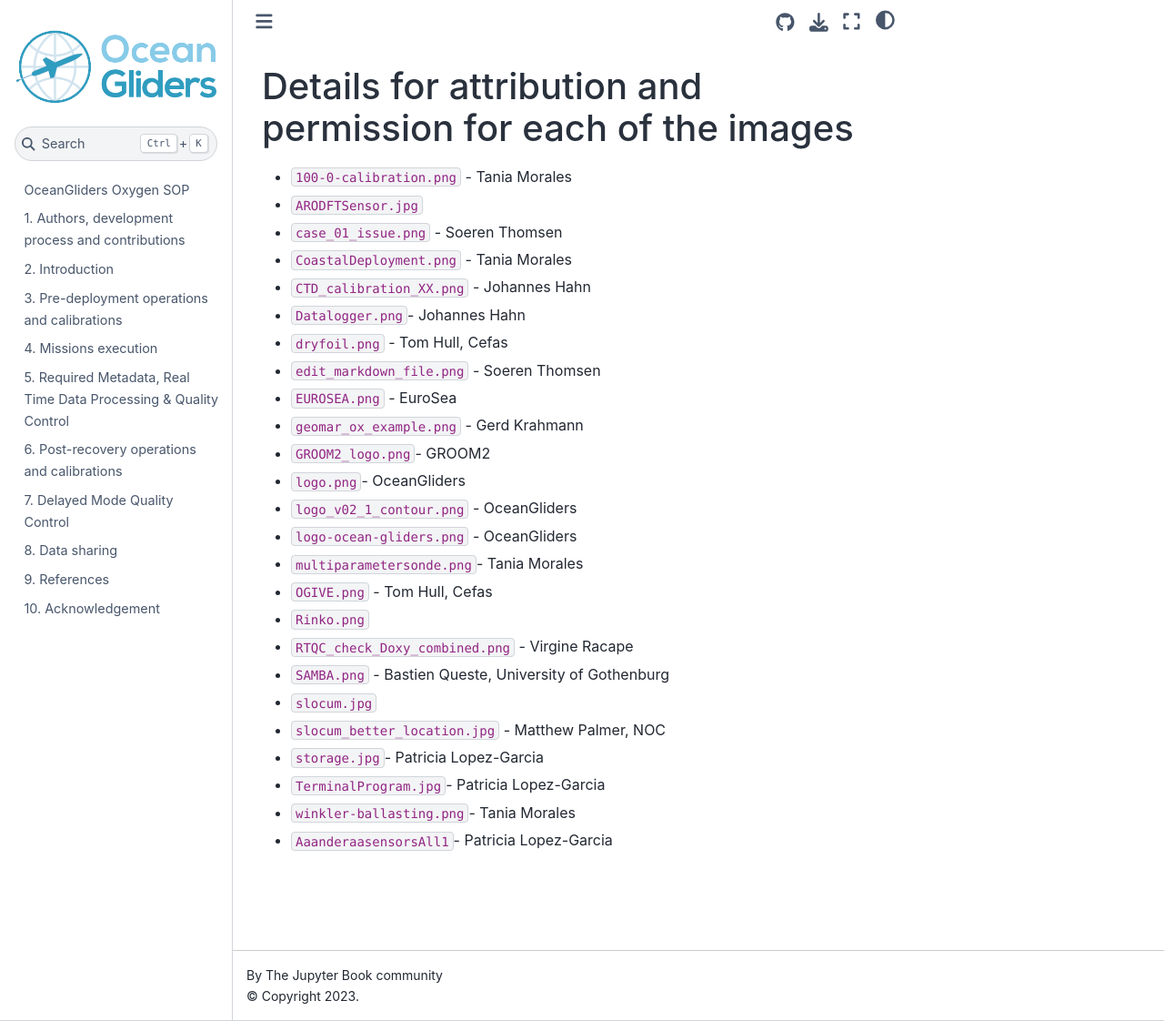
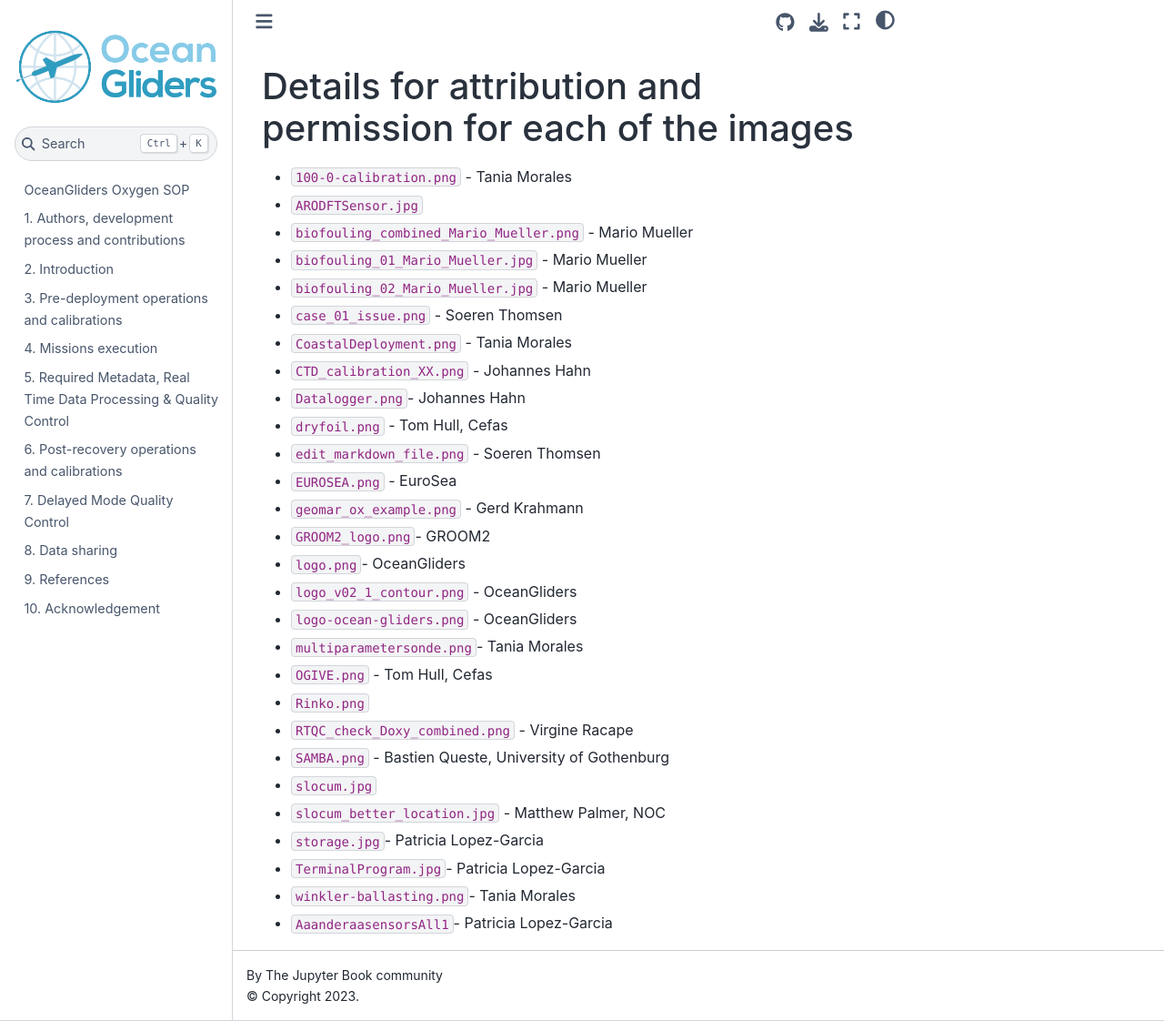
Before and after one commit to OceanGlidersCommunity/Oxygen_SOP, a Jupyter Book: the page built from images/permissions.md, in a window 1280 px wide and 1122 px high. Shown: the whole window at 91% size. Built offline with Jupyter Book 1.0.4 settings and Sphinx 7.4.7 and the Sphinx Book theme 1.1.4, drawn with Linux system fonts in a browser that asks for light colours.

Commit message:
add 3 biofouling image credits to Mario Mueller

```diff
--- a/images/permissions.md
+++ b/images/permissions.md
@@ -2,6 +2,9 @@
 
 - `100-0-calibration.png` - Tania Morales
 - `ARODFTSensor.jpg`
+- `biofouling_combined_Mario_Mueller.png` - Mario Mueller
+- `biofouling_01_Mario_Mueller.jpg` - Mario Mueller
+- `biofouling_02_Mario_Mueller.jpg` - Mario Mueller
 - `case_01_issue.png` - Soeren Thomsen
 - `CoastalDeployment.png` - Tania Morales
 - `CTD_calibration_XX.png` - Johannes Hahn
```
